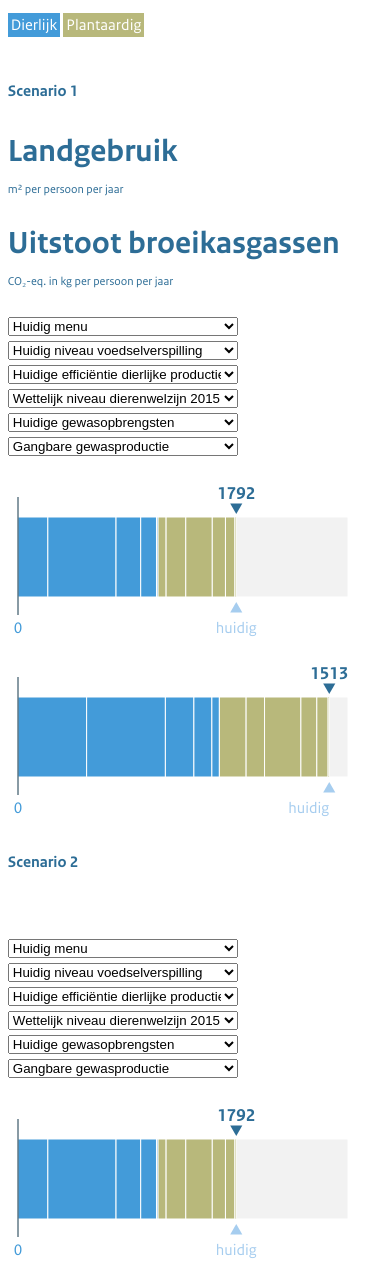
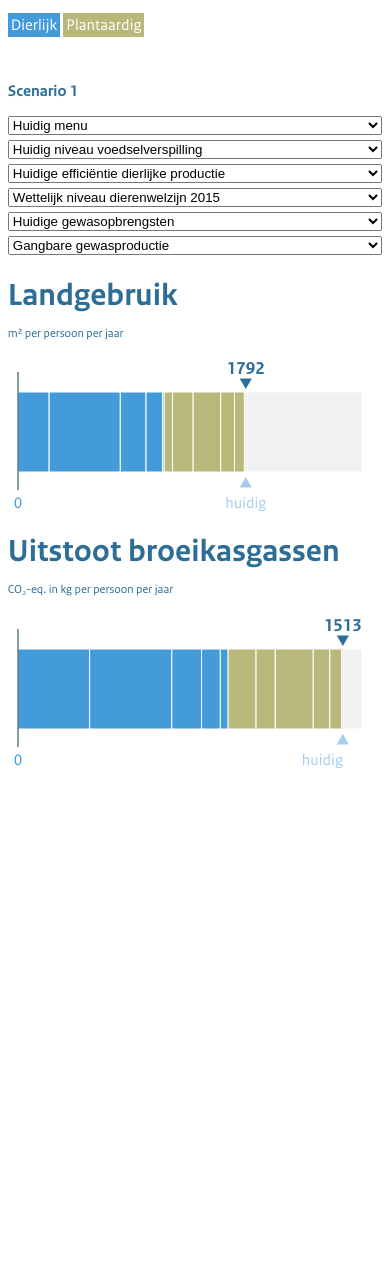
Before and after one commit to maartenzam/pbl-menu-vergelijker, a plain HTML site: page index.html in a window 390 px wide. Shown: the part 180-1446 px from the top of the page. After the commit the page ends 985 px from the top, so only its background shows below. Drawn offline with nearby package versions, Linux system fonts and the light colour scheme.

Commit message:
Some responsiveness

```diff
--- a/index.html
+++ b/index.html
@@ -13,22 +13,10 @@
       <div class="col-5"><p class="bold"><span class="big">2 .</span> Bekijk en vergelijk de impact van je keuze:</p></div>
       <div class="col-5"><p><span style="color: #ffffff; background-color: #439BD9; padding: 3px;">Dierlijk</span> <span style="color: #ffffff; background-color: #B8B87B; padding: 3px;">Plantaardig</span></p></div>
   </div>
-  <div class="row">
-      <div class="col-2">
-        <p class="bold">Scenario 1</p>
-      </div>
-      <div class="col-5">
-        <p class="bold big">Landgebruik</p>
-        <p class="small">m² per persoon per jaar</p>
-      </div>
-      <div class="col-5">
-        <p class="bold big">Uitstoot broeikasgassen</p>
-        <p class="small">CO₂-eq. in kg per persoon per jaar</p>
-      </div>
-  </div>
 
   <div class="row">
       <div class="col-2">
+          <p class="bold">Scenario 1</p>
           <div class="selectors-top">
               <label for="menu-top"></label>
               <select id="menu-top" class="top">
@@ -58,7 +46,7 @@
                 <label for="dierwelz-top"></label>
                 <select id="dierwelz-top" class="top">
                   <option value="a">Wettelijk niveau dierenwelzijn 2015</option>
-                  <option value="k">Verbeterd dierenwelzijn(1*varken, kip verbeterd)</option>
+                  <option value="k">Verbeterd dierenwelzijn (1*varken, kip verbeterd)</option>
                   <option value="l">Scharrelvarkens en -kippen</option>
                   <option value="n">Dieren 25% Biologisch</option>
                   <option value="m">Dieren 100% Biologisch</option>
@@ -80,24 +68,21 @@
                 </select>
             </div>
       </div>
-      <div class="col-5">
+      <div class="col-5 vizcontainer">
+          <p class="bold big">Landgebruik</p>
+          <p class="small">m² per persoon per jaar</p>
           <svg id="viz-land-top"></svg>
       </div>
       <div class="col-5">
+          <p class="bold big">Uitstoot broeikasgassen</p>
+          <p class="small">CO₂-eq. in kg per persoon per jaar</p>
           <svg id="viz-co2-top"></svg>
       </div>
   </div>
 
-  <div class="row">
+  <div class="row scenario2">
       <div class="col-2">
-        <p class="bold">Scenario 2</p>
-      </div>
-      <div class="col-5"></div>
-      <div class="col-5"></div>
-  </div>
-
-  <div class="row">
-      <div class="col-2">
+          <p class="bold">Scenario 2</p>
           <div class="selectors-bottom">
               <label for="menu-bottom"></label>
               <select id="menu-bottom" class="bottom">
@@ -127,7 +112,7 @@
                 <label for="dierwelz-bottom"></label>
                 <select id="dierwelz-bottom" class="bottom">
                   <option value="a">Wettelijk niveau dierenwelzijn 2015</option>
-                  <option value="k">Verbeterd dierenwelzijn(1*varken, kip verbeterd)</option>
+                  <option value="k">Verbeterd dierenwelzijn (1*varken, kip verbeterd)</option>
                   <option value="l">Scharrelvarkens en -kippen</option>
                   <option value="n">Dieren 25% Biologisch</option>
                   <option value="m">Dieren 100% Biologisch</option>
--- a/js/scenariovergelijker.js
+++ b/js/scenariovergelijker.js
@@ -1,5 +1,5 @@
 var height = 160;
-var width = 360;
+var width = d3.select(".vizcontainer").node().getBoundingClientRect().width;
 var barHeight = 80;
 var margin = {"top": 20, "bottom": 0, "left": 10, "right": 20}
 
--- a/style/style.css
+++ b/style/style.css
@@ -46,8 +46,14 @@ body {
   color: #2D6D96;
 }
 
+@media only screen and (max-width: 720px) {
+	.scenario2 {
+		display: none;
+	}
+}
+
 select {
-    width: 230px;
+    width: 100%;
     display: block;
     margin-bottom: 5px;
 }
```
